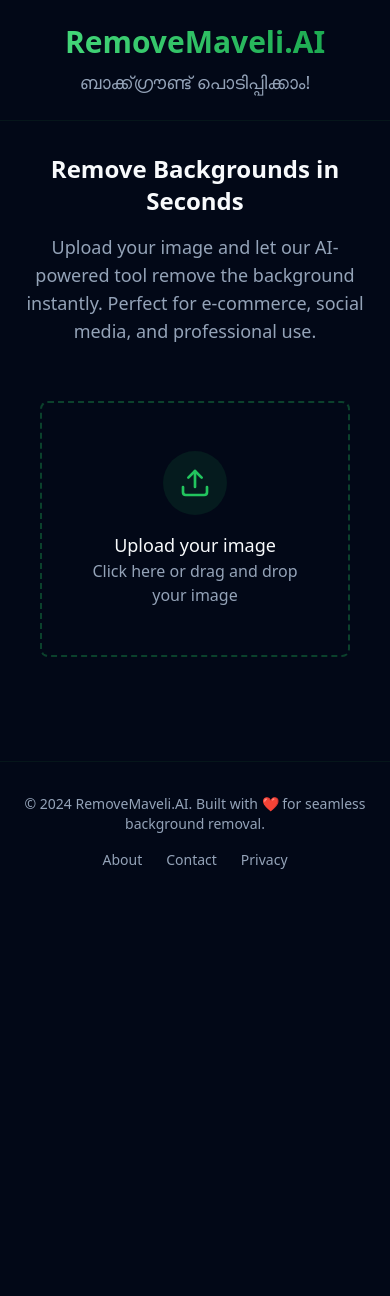
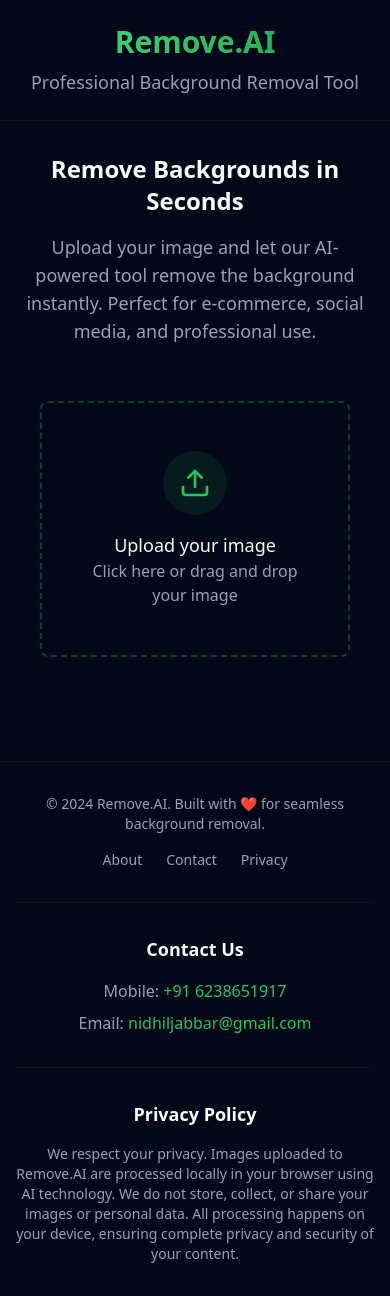
Before and after one commit to hynidhil/maveli-bg-away, a React (Vite) app: page / in a window 390 px wide. Before the commit the page ends 902 px from the top, so only its background shows below. Built offline with nearby package versions, Linux system fonts and the light colour scheme.

Commit message:
Refactor: Update header, footer, and contact details
- Removed the Malayalam text from the header and renamed the website to Remove.AI.
- Added contact details (mobile and email) to the contact section.
- Added a short privacy notice in the privacy section.

```diff
--- a/src/components/Footer.tsx
+++ b/src/components/Footer.tsx
@@ -8,7 +8,7 @@ const Footer = () => {
         <div className="flex flex-col md:flex-row justify-between items-center space-y-4 md:space-y-0">
           <div className="text-center md:text-left">
             <p className="text-muted-foreground text-sm">
-              © 2024 RemoveMaveli.AI. Built with ❤️ for seamless background removal.
+              © 2024 Remove.AI. Built with ❤️ for seamless background removal.
             </p>
           </div>
 
@@ -33,6 +33,31 @@ const Footer = () => {
             </a>
           </div>
         </div>
+
+        {/* Contact Section */}
+        <div id="contact" className="mt-8 pt-8 border-t border-green-900/20">
+          <h3 className="text-lg font-semibold text-center mb-4">Contact Us</h3>
+          <div className="text-center space-y-2">
+            <p className="text-muted-foreground">
+              Mobile: <a href="tel:+916238651917" className="text-green-500 hover:text-green-400">+91 6238651917</a>
+            </p>
+            <p className="text-muted-foreground">
+              Email: <a href="mailto:nidhiljabbar@gmail.com" className="text-green-500 hover:text-green-400">nidhiljabbar@gmail.com</a>
+            </p>
+          </div>
+        </div>
+
+        {/* Privacy Section */}
+        <div id="privacy" className="mt-8 pt-8 border-t border-green-900/20">
+          <h3 className="text-lg font-semibold text-center mb-4">Privacy Policy</h3>
+          <div className="text-center max-w-2xl mx-auto">
+            <p className="text-muted-foreground text-sm">
+              We respect your privacy. Images uploaded to Remove.AI are processed locally in your browser using AI technology.
+              We do not store, collect, or share your images or personal data. All processing happens on your device,
+              ensuring complete privacy and security of your content.
+            </p>
+          </div>
+        </div>
       </div>
     </footer>
   );
--- a/src/components/Header.tsx
+++ b/src/components/Header.tsx
@@ -6,10 +6,10 @@ const Header = () => {
     <header className="w-full py-6 px-4 bg-background border-b border-green-900/20">
       <div className="max-w-4xl mx-auto">
         <h1 className="text-3xl md:text-4xl font-bold text-center bg-gradient-to-r from-green-400 to-green-600 bg-clip-text text-transparent">
-          RemoveMaveli.AI
+          Remove.AI
         </h1>
         <p className="text-center text-muted-foreground mt-2 text-lg">
-          ബാക്ക്‌ഗ്രൗണ്ട് പൊടിപ്പിക്കാം!
+          Professional Background Removal Tool
         </p>
       </div>
     </header>
```
